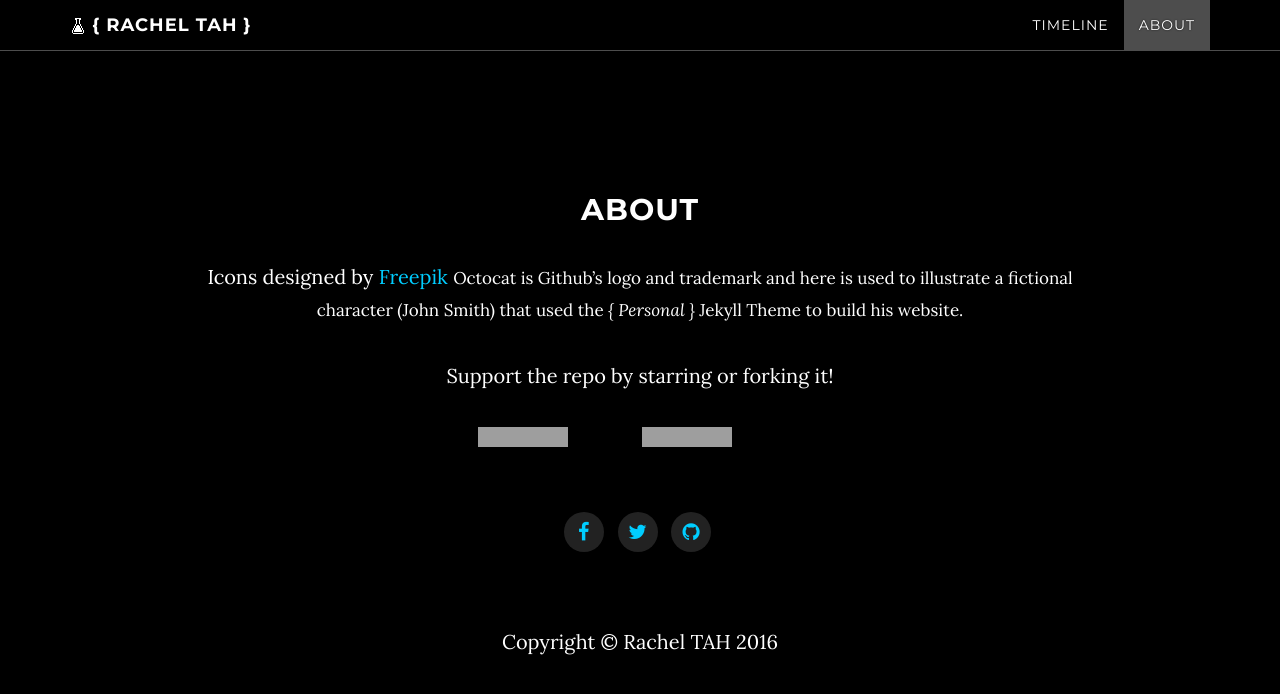
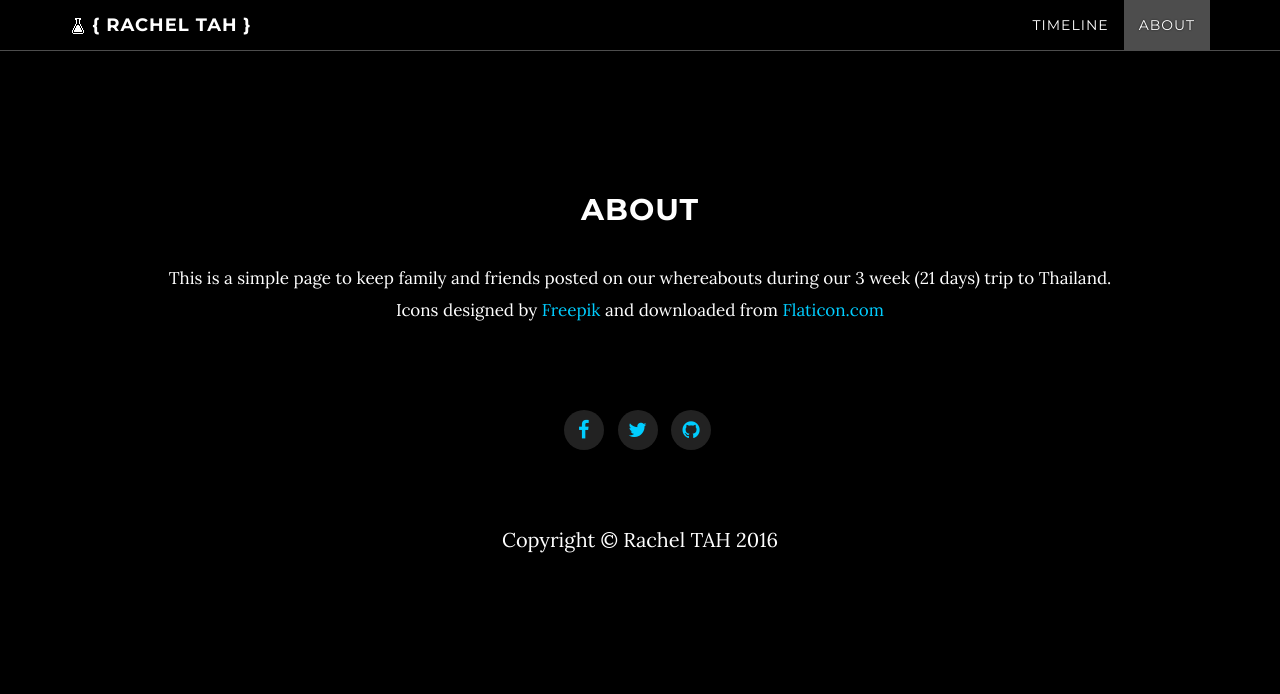
Before and after one commit to racheltah/racheltah.github.io, a Jekyll site: the page built from index.html, in a window 1280 px wide and 900 px high, scrolled down 2280 px. Shown: the top 694 px of the window. Built offline with Jekyll 4.4.1, drawn with Linux system fonts in a browser that asks for light colours; nearby versions of some CDN libraries; comment, search, counter and statistics services are not loaded; grey boxes are pictures that could not be loaded.

Commit message:
Update about section

```diff
--- a/about.html
+++ b/about.html
@@ -5,13 +5,7 @@ title: About
 ---
 ## About
 
-Icons designed by <a href='http://www.freepik.com/free-vector/sketchy-social-media-icons_791451.htm'>Freepik</a>
 <small>
-Octocat is Github's logo and trademark and here is used to illustrate a fictional character (John Smith) that used the *{ Personal }* Jekyll Theme to build his website.
+This is a simple page to keep family and friends posted on our whereabouts during our 3 week (21 days) trip to Thailand. <br />
+Icons designed by <a href='http://www.freepik.com/'>Freepik</a> and downloaded from <a href='http://www.flaticon.com/'>Flaticon.com</a><br />
 </small>
-
-Support the repo by starring or forking it!
-
-<iframe src="https://ghbtns.com/github-btn.html?user=panossakkos&repo=personal-jekyll-theme&type=star&count=true&size=large" frameborder="0" scrolling="0" width="160px" height="30px"></iframe>
-
-<iframe src="https://ghbtns.com/github-btn.html?user=panossakkos&repo=personal-jekyll-theme&type=fork&count=true&size=large" frameborder="0" scrolling="0" width="160px" height="30px"></iframe>
```
